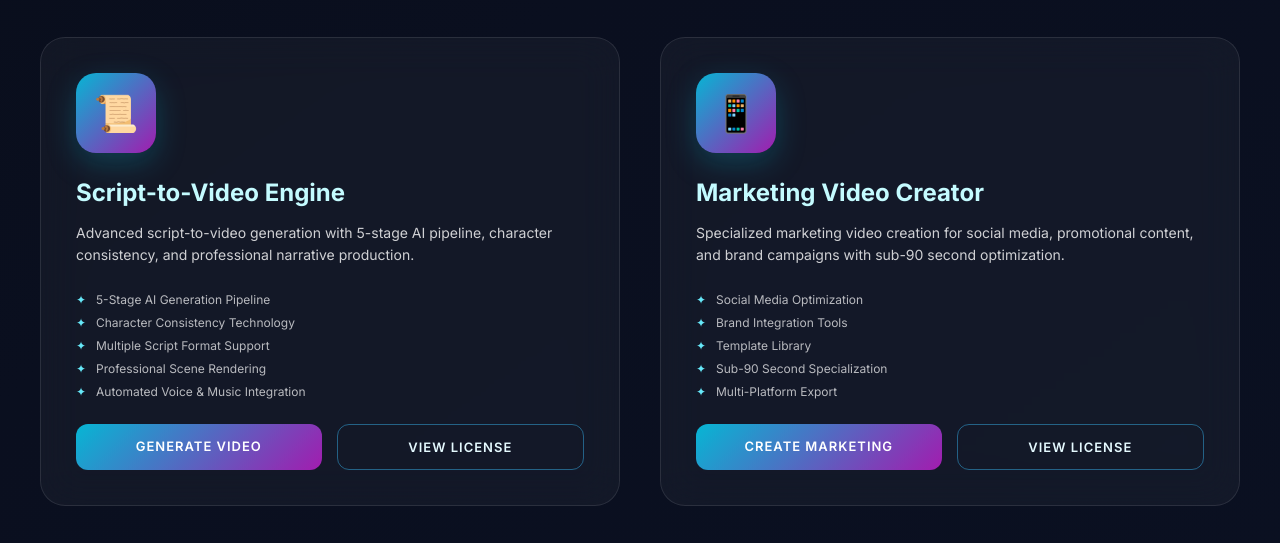
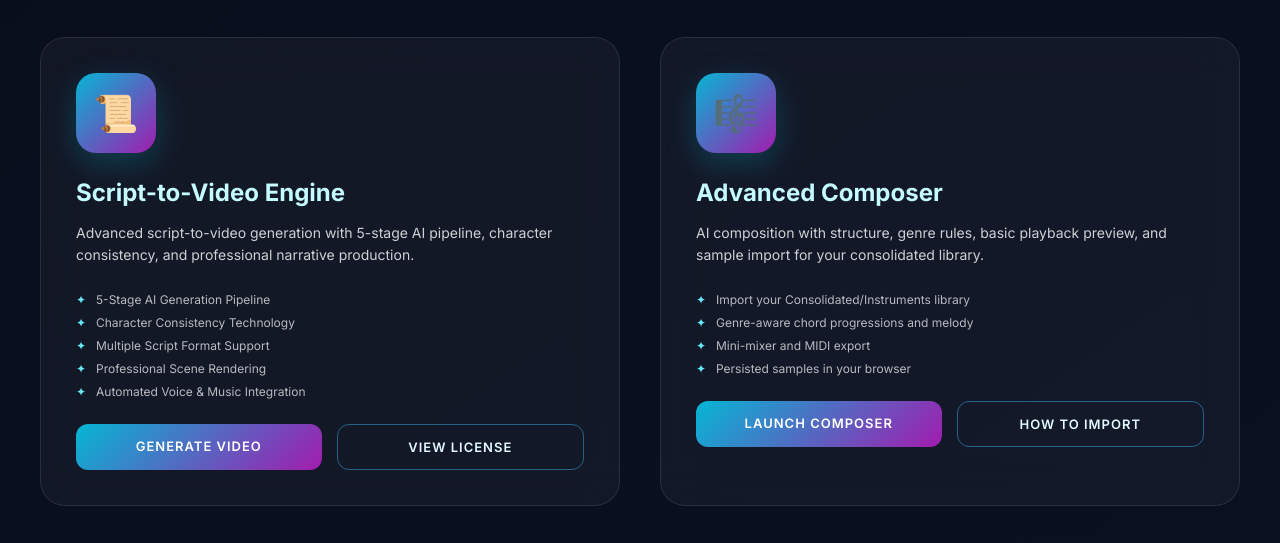
Before and after one commit to RJF-72/RedemptionRoad, a plain HTML site: page index.html in a window 1280 px wide. Shown: the part 1709-2252 px from the top of the page. Drawn offline with Linux system fonts and the light colour scheme.

Commit message:
Home: add Advanced Composer card linking to advanced-composer.html

```diff
--- a/index.html
+++ b/index.html
@@ -584,6 +584,25 @@
             </div>
         </div>
 
+        <!-- Advanced Composer (SmartSynth) -->
+        <div class="component-card">
+            <div class="component-icon">🎼</div>
+            <h2 class="component-title">Advanced Composer</h2>
+            <p class="component-description">
+                AI composition with structure, genre rules, basic playback preview, and sample import for your consolidated library.
+            </p>
+            <ul class="component-features">
+                <li>Import your Consolidated/Instruments library</li>
+                <li>Genre-aware chord progressions and melody</li>
+                <li>Mini-mixer and MIDI export</li>
+                <li>Persisted samples in your browser</li>
+            </ul>
+            <div class="component-actions">
+                <a href="advanced-composer.html" class="action-btn primary">Launch Composer</a>
+                <a href="README.md" class="action-btn secondary" target="_blank">How to Import</a>
+            </div>
+        </div>
+
         <!-- Marketing Video Creator -->
         <div class="component-card">
             <div class="component-icon">📱</div>
```
